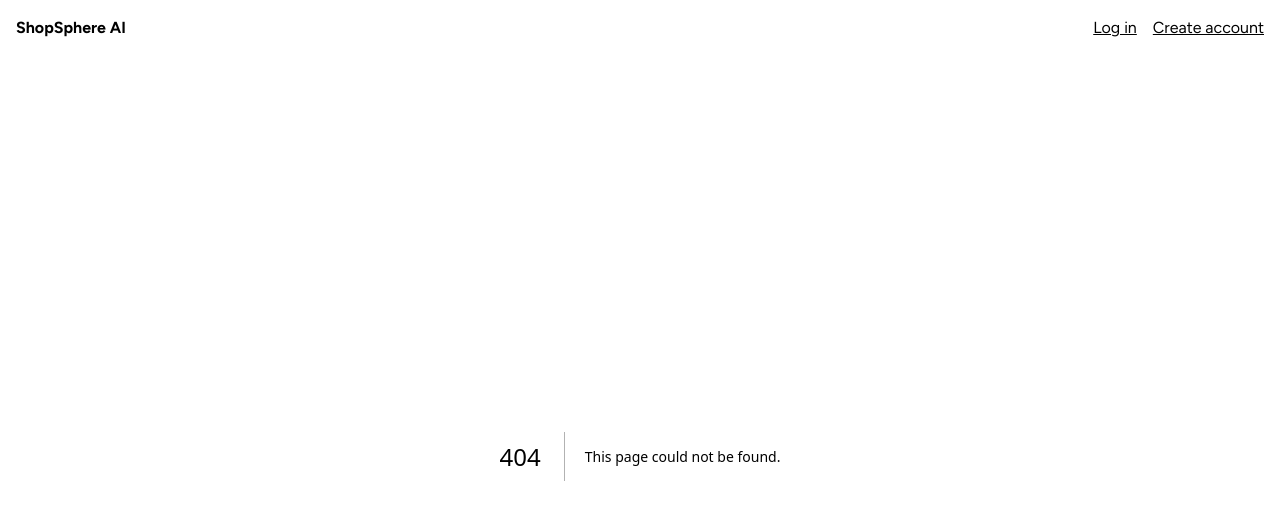
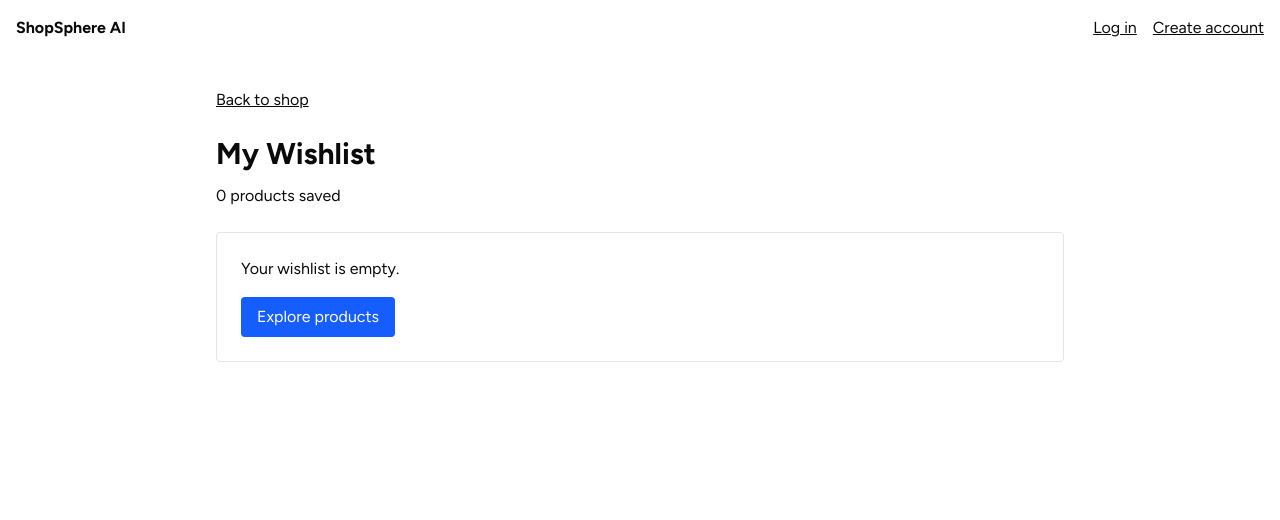
Before and after one commit to jemilahyder-byte/shopsphere-ai, a Next.js app: page /wishlist in a window 1280 px wide. Before the commit this address had no page. Shown: the top 520 px of the page. Built offline with nearby package versions, Linux system fonts and the light colour scheme.

Commit message:
Add wishlist page and navigation link

```diff
--- a/app/components/AccountBar.tsx
+++ b/app/components/AccountBar.tsx
@@ -18,6 +18,9 @@ export default function AccountBar() {
 
       {user ? (
         <div className="flex flex-wrap items-center gap-4">
+          <Link href="/wishlist" className="underline">
+  Wishlist
+</Link>
           <Link href="/checkout" className="underline">
             Checkout
           </Link>
--- /dev/null
+++ b/app/wishlist/page.tsx
@@ -0,0 +1,83 @@
+"use client";
+
+import Link from "next/link";
+import { useWishlistStore } from "../stores/wishlistStore";
+
+export default function WishlistPage() {
+  const items = useWishlistStore((state) => state.items);
+  const removeItem = useWishlistStore((state) => state.removeItem);
+
+  return (
+    <main className="mx-auto max-w-4xl px-6 py-8">
+      <Link href="/" className="underline">
+        Back to shop
+      </Link>
+
+      <h1 className="mt-6 text-3xl font-bold">My Wishlist</h1>
+
+      <p className="mt-3" role="status">
+        {items.length} {items.length === 1 ? "product" : "products"} saved
+      </p>
+
+      {items.length === 0 ? (
+        <div className="mt-6 rounded border p-6">
+          <p>Your wishlist is empty.</p>
+
+          <Link
+            href="/"
+            className="mt-4 inline-block rounded bg-blue-600 px-4 py-2 text-white"
+          >
+            Explore products
+          </Link>
+        </div>
+      ) : (
+        <div className="mt-6 grid gap-4 sm:grid-cols-2">
+          {items.map((product) => (
+            <article
+              key={product.id}
+              className="min-w-0 rounded border p-5"
+            >
+              <Link href={"/products/" + product.id}>
+                {/* eslint-disable-next-line @next/next/no-img-element */}
+                <img
+                  src={product.thumbnail}
+                  alt={product.name}
+                  width={300}
+                  height={200}
+                  loading="lazy"
+                  className="mb-4 h-48 w-full rounded object-contain"
+                />
+
+                <h2 className="break-words text-lg font-semibold underline">
+                  {product.name}
+                </h2>
+              </Link>
+
+              <p className="mt-2">
+                USD ${product.price.toFixed(2)}
+              </p>
+
+              <div className="mt-4 flex flex-wrap gap-3">
+                <Link
+                  href={"/products/" + product.id}
+                  className="rounded bg-blue-600 px-4 py-2 text-white"
+                >
+                  View product
+                </Link>
+
+                <button
+                  type="button"
+                  onClick={() => removeItem(product.id)}
+                  aria-label={"Remove " + product.name + " from wishlist"}
+                  className="rounded border px-4 py-2"
+                >
+                  Remove
+                </button>
+              </div>
+            </article>
+          ))}
+        </div>
+      )}
+    </main>
+  );
+}
```
